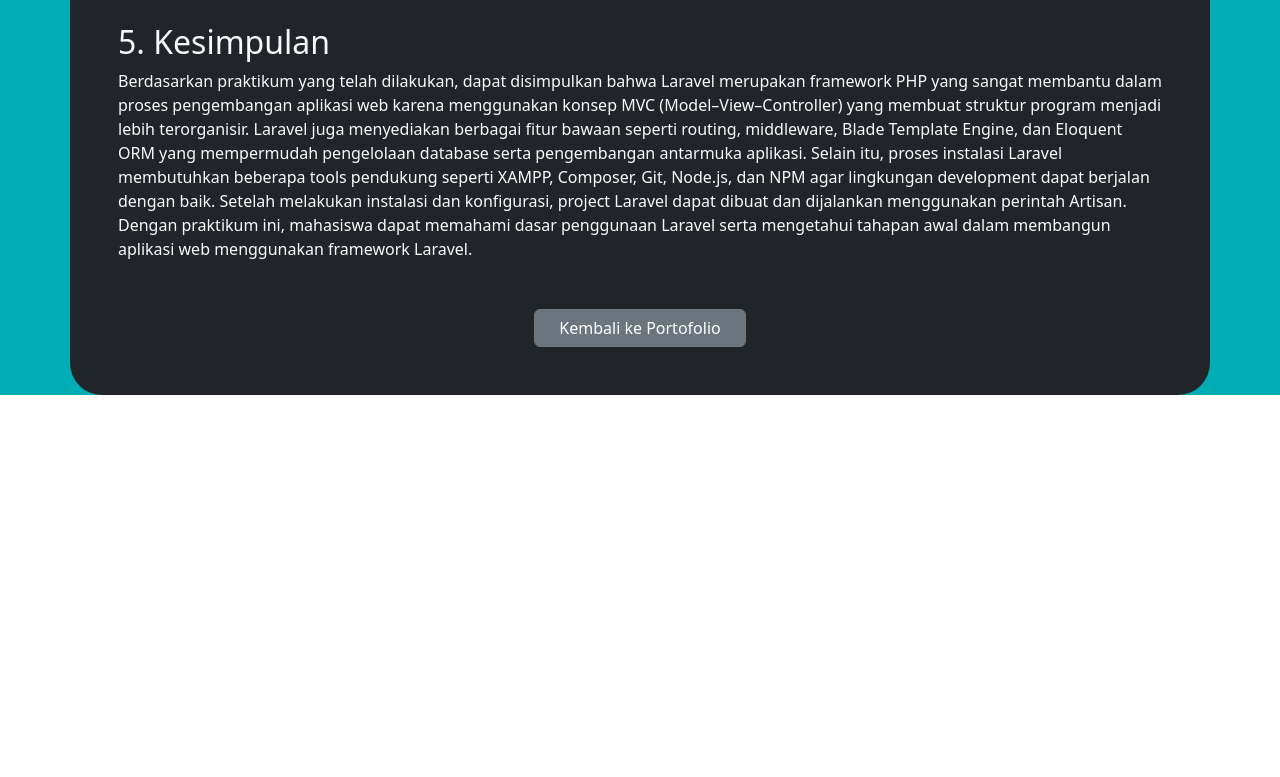
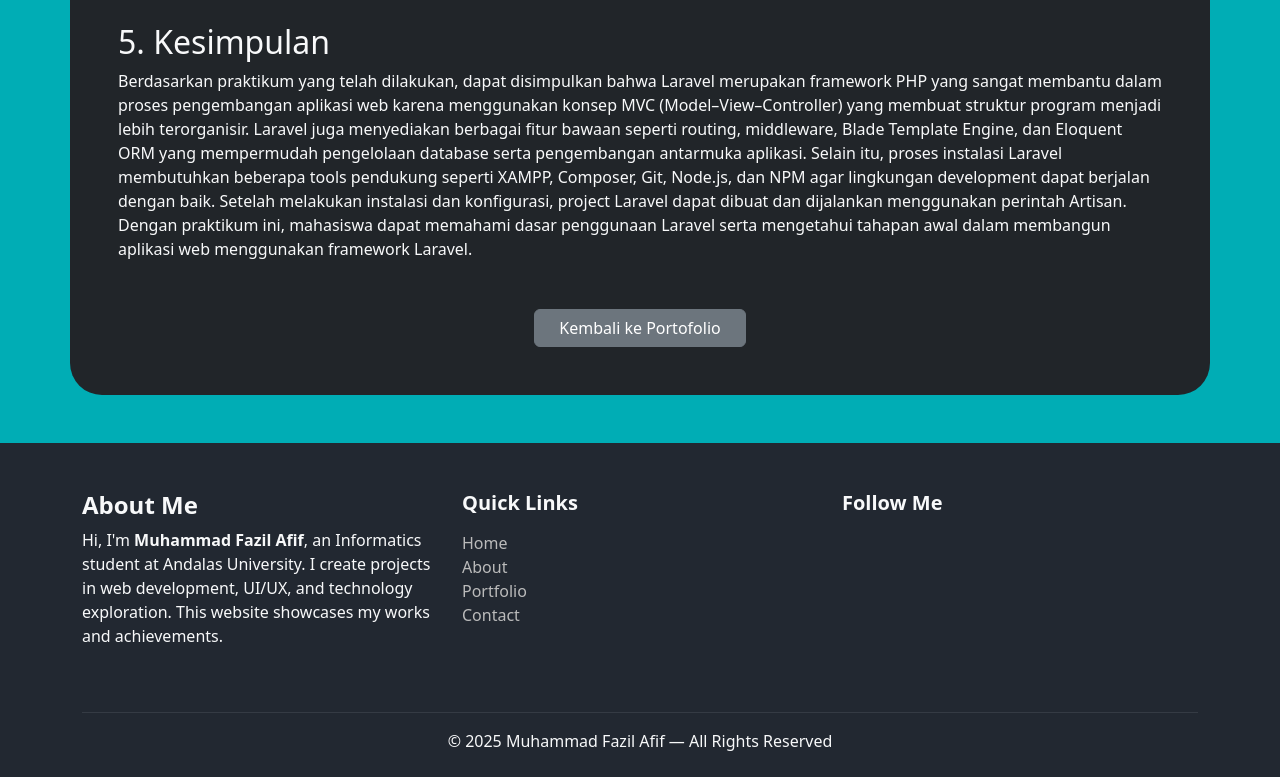
Before and after one commit to PAJILAPIP/portofolio, a plain HTML site: page laporan/minggu7.html in a window 1280 px wide. Shown: the part 6397-7174 px from the top of the page. Before the commit the page ends 6792 px from the top, so only its background shows below. Drawn offline with nearby package versions, Linux system fonts and the light colour scheme.

Commit message:
portofolio

```diff
--- a/laporan/minggu7.html
+++ b/laporan/minggu7.html
@@ -196,7 +196,48 @@
         </div>
     </div>
 </div>
+<footer class="footer-section text-light mt-5 pt-5 pb-4">
+    <div class="container">
+        <div class="row">
 
+            <div class="col-md-4 mb-4">
+                <h4 class="fw-bold">About Me</h4>
+                <p class="text-light">
+                    Hi, I'm <strong>Muhammad Fazil Afif</strong>, an Informatics student at Andalas University.
+                    I create projects in web development, UI/UX, and technology exploration.
+                    This website showcases my works and achievements.
+                </p>
+            </div>
+
+            <div class="col-md-4 mb-4">
+                <h5 class="fw-semibold mb-3">Quick Links</h5>
+                <ul class="list-unstyled">
+                    <li><a href="./index.html" class="footer-link">Home</a></li>
+                    <li><a href="./about.html" class="footer-link">About</a></li>
+                    <li><a href="./portofolio.html" class="footer-link">Portfolio</a></li>
+                    <li><a href="./contact.html" class="footer-link">Contact</a></li>
+                </ul>
+            </div>
+
+            <div class="col-md-4 mb-4">
+                <h5 class="fw-semibold mb-3">Follow Me</h5>
+                <div class="d-flex gap-3">
+                    <a href="https://www.instagram.com/muhammadfazilafif/" class="social-icon"><i class="bi bi-instagram"></i></a>
+                    <a href="https://github.com/PAJILAPIP" class="social-icon"><i class="bi bi-github"></i></a>
+                    <a href="https://www.linkedin.com/in/muhammad-fazil-afif-38495931b/" class="social-icon"><i class="bi bi-linkedin"></i></a>
+                    <a href="https://mail.google.com/mail/u/0/?fs=1&tf=cm&source=mailto&to=muhammadfazil2406@gmail.com  " class="social-icon"><i class="bi bi-envelope"></i></a>
+                </div>
+            </div>
+
+        </div>
+
+        <hr class="mt-4 text-secondary">
+
+        <div class="text-center text-light">
+            © 2025 Muhammad Fazil Afif — All Rights Reserved
+        </div>
+    </div>
+    </footer>
 <script src="https://cdn.jsdelivr.net/npm/bootstrap@5.3.0/dist/js/bootstrap.bundle.min.js"></script>
 </body>
 </html>
```
